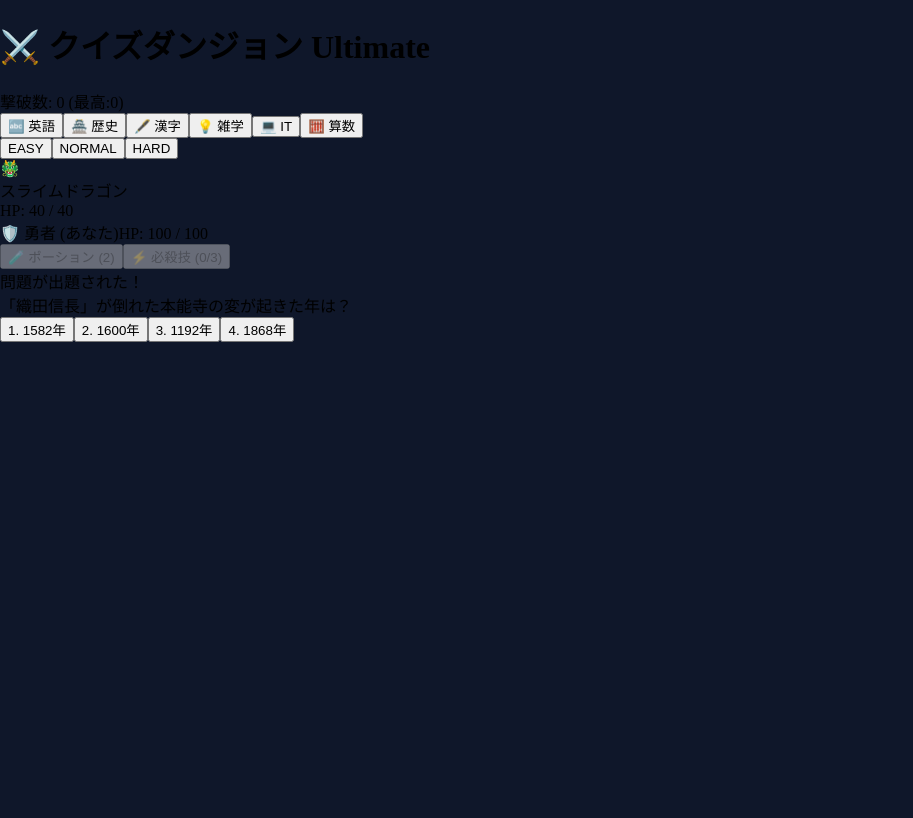
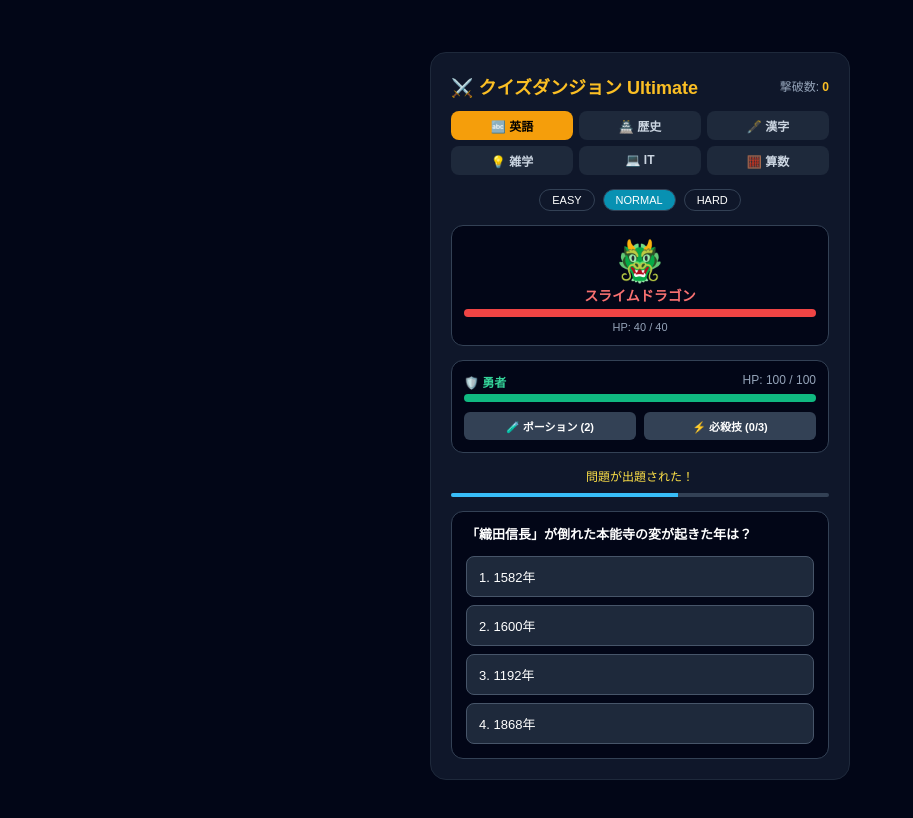
Before and after one commit to desrow9999-lang/english-dungeon, a Next.js app: page / in a window 1280 px wide. Shown: the top 818 px of the page, without its empty margins (0-913 px from the left). Built offline with nearby package versions, Linux system fonts and the light colour scheme; no server answers.

Commit message:
Update page.tsx

```diff
--- a/app/page.tsx
+++ b/app/page.tsx
@@ -2,53 +2,82 @@
 
 import React, { useState, useEffect, useRef } from 'react';
 
-// Stripe決済リンクのURL（取得したURLに書き換えてください）
-const STRIPE_URL = "https://buy.stripe.com/your_stripe_link_id";
+// 各ジャンルの予備問題（API通信失敗時・初回読み込み用の絶対落ちない安全データ）
+const FALLBACK_QUIZZES: Record<string, any[]> = {
+  english: [
+    { question: "「She is ______ about her new job.」", options: ["excited", "excite", "exciting", "excitedly"], answerIndex: 0 },
+    { question: "「I am looking forward to ______ you.」", options: ["seeing", "see", "seen", "saw"], answerIndex: 0 }
+  ],
+  history: [
+    { question: "「織田信長」が倒れた本能寺の変が起きた年は？", options: ["1582年", "1600年", "1192年", "1868年"], answerIndex: 0 },
+    { question: "江戸幕府を開いた人物は誰？", options: ["徳川家康", "豊臣秀吉", "源頼朝", "足利尊氏"], answerIndex: 0 }
+  ],
+  kanji: [
+    { question: "「海獺」の正しい読み方は？", options: ["らっこ", "かわうそ", "あざらし", "じゅごん"], answerIndex: 0 },
+    { question: "「一期一会」の意味として正しいものは？", options: ["生涯に一度の出会い", "1年に一度会うこと", "友達を大切にすること", "毎日楽しく過ごすこと"], answerIndex: 0 }
+  ],
+  trivia: [
+    { question: "シャープペンシルの「シャープ」の由来は？", options: ["家電メーカーのシャープ", "尖っているから", "鋭い音から", "発明者の名前"], answerIndex: 0 },
+    { question: "キリンの首の骨の数は何本？", options: ["7本", "12本", "20本", "5本"], answerIndex: 0 }
+  ],
+  it: [
+    { question: "Webサイトの見た目を整える言語はどれ？", options: ["CSS", "HTML", "Python", "SQL"], answerIndex: 0 },
+    { question: "「CPU」の説明として最も適しているものは？", options: ["コンピュータの頭脳", "主記憶装置", "電源ユニット", "通信ケーブル"], answerIndex: 0 }
+  ],
+  math: [
+    { question: "「7 × 8 - 6」の計算結果は？", options: ["50", "52", "48", "56"], answerIndex: 0 },
+    { question: "三角形の内角の和は何度？", options: ["180度", "360度", "90度", "270度"], answerIndex: 0 }
+  ]
+};
 
 // 8bit効果音プレイヤー (Web Audio API)
 const playSE = (type: 'correct' | 'wrong' | 'heal' | 'ultimate') => {
   if (typeof window === 'undefined') return;
-  const ctx = new (window.AudioContext || (window as any).webkitAudioContext)();
+  try {
+    const AudioCtx = window.AudioContext || (window as any).webkitAudioContext;
+    if (!AudioCtx) return;
+    const ctx = new AudioCtx();
     const osc = ctx.createOscillator();
     const gain = ctx.createGain();
     osc.connect(gain);
     gain.connect(ctx.destination);
 
     const now = ctx.currentTime;
-
     if (type === 'correct') {
       osc.type = 'sine';
-    osc.frequency.setValueAtTime(523.25, now); // C5
-    osc.frequency.setValueAtTime(659.25, now + 0.08); // E5
-    osc.frequency.setValueAtTime(783.99, now + 0.16); // G5
+      osc.frequency.setValueAtTime(523.25, now);
+      osc.frequency.setValueAtTime(659.25, now + 0.08);
       gain.gain.setValueAtTime(0.15, now);
-    gain.gain.exponentialRampToValueAtTime(0.01, now + 0.3);
+      gain.gain.exponentialRampToValueAtTime(0.01, now + 0.25);
       osc.start(now);
-    osc.stop(now + 0.3);
+      osc.stop(now + 0.25);
     } else if (type === 'wrong') {
       osc.type = 'sawtooth';
       osc.frequency.setValueAtTime(180, now);
       osc.frequency.setValueAtTime(130, now + 0.15);
       gain.gain.setValueAtTime(0.2, now);
-    gain.gain.exponentialRampToValueAtTime(0.01, now + 0.35);
+      gain.gain.exponentialRampToValueAtTime(0.01, now + 0.3);
       osc.start(now);
-    osc.stop(now + 0.35);
+      osc.stop(now + 0.3);
     } else if (type === 'heal') {
       osc.type = 'triangle';
       osc.frequency.setValueAtTime(400, now);
-    osc.frequency.exponentialRampToValueAtTime(800, now + 0.25);
+      osc.frequency.exponentialRampToValueAtTime(800, now + 0.2);
       gain.gain.setValueAtTime(0.2, now);
-    gain.gain.exponentialRampToValueAtTime(0.01, now + 0.3);
+      gain.gain.exponentialRampToValueAtTime(0.01, now + 0.25);
       osc.start(now);
-    osc.stop(now + 0.3);
+      osc.stop(now + 0.25);
     } else if (type === 'ultimate') {
       osc.type = 'square';
       osc.frequency.setValueAtTime(200, now);
-    osc.frequency.exponentialRampToValueAtTime(1200, now + 0.4);
-    gain.gain.setValueAtTime(0.25, now);
-    gain.gain.exponentialRampToValueAtTime(0.01, now + 0.5);
+      osc.frequency.exponentialRampToValueAtTime(1000, now + 0.35);
+      gain.gain.setValueAtTime(0.2, now);
+      gain.gain.exponentialRampToValueAtTime(0.01, now + 0.4);
       osc.start(now);
-    osc.stop(now + 0.5);
+      osc.stop(now + 0.4);
+    }
+  } catch {
+    // 自動再生制限対策
   }
 };
 
@@ -75,38 +104,23 @@ export default function Home() {
   const [monsterMaxHp, setMonsterMaxHp] = useState(40);
   const [monsterName, setMonsterName] = useState('スライムドラゴン');
   const [potions, setPotions] = useState(2);
-  const [charge, setCharge] = useState(0); // 必殺技ゲージ (0〜3)
+  const [charge, setCharge] = useState(0);
 
   // クイズ状態
-  const [quiz, setQuiz] = useState<any>(null);
-  const [loading, setLoading] = useState(true);
+  const [quiz, setQuiz] = useState<any>(FALLBACK_QUIZZES.english[0]);
+  const [loading, setLoading] = useState(false);
   const [selectedOption, setSelectedOption] = useState<number | null>(null);
-  const [message, setMessage] = useState('');
+  const [message, setMessage] = useState('スライムドラゴンが現れた！');
   const [timeLeft, setTimeLeft] = useState(10);
 
-  // 買い切り判定
-  const [isPaid, setIsPaid] = useState(false);
-  const [showBuyModal, setShowBuyModal] = useState(false);
-
-  // タイマー用
   const timerRef = useRef<any>(null);
 
-  // 初期化・Stripeリダイレクト検知
   useEffect(() => {
-    const urlParams = new URLSearchParams(window.location.search);
-    if (urlParams.get('paid') === 'true') {
-      localStorage.setItem('quiz_dungeon_paid', 'true');
-      setIsPaid(true);
-    } else {
-      const paid = localStorage.getItem('quiz_dungeon_paid') === 'true';
-      setIsPaid(paid);
-    }
     fetchNextQuiz(genre, difficulty);
   }, []);
 
-  // タイマー管理
   useEffect(() => {
-    if (loading || selectedOption !== null || showBuyModal) return;
+    if (loading || selectedOption !== null) return;
 
     setTimeLeft(10);
     clearInterval(timerRef.current);
@@ -123,7 +137,7 @@ export default function Home() {
     }, 1000);
 
     return () => clearInterval(timerRef.current);
-  }, [quiz, loading, selectedOption, showBuyModal]);
+  }, [quiz, loading, selectedOption]);
 
   // 新しい問題を取得
   const fetchNextQuiz = async (g = genre, d = difficulty) => {
@@ -135,38 +149,42 @@ export default function Home() {
         headers: { 'Content-Type': 'application/json' },
         body: JSON.stringify({ genre: g, difficulty: d }),
       });
+      if (!res.ok) throw new Error('API Error');
       const data = await res.json();
+      if (data && data.question && Array.isArray(data.options)) {
         setQuiz(data);
-      setMessage(`${data.question ? '問題が出題された！' : '敵が現れた！'}`);
-    } catch (e) {
-      console.error(e);
-      setMessage('クイズの読み込みに失敗しました');
+      } else {
+        throw new Error('Invalid Data');
+      }
+    } catch {
+      // API通信時エラーのフォールバック
+      const pool = FALLBACK_QUIZZES[g] || FALLBACK_QUIZZES.english;
+      const randomQuiz = pool[Math.floor(Math.random() * pool.length)];
+      setQuiz(randomQuiz);
     } finally {
       setLoading(false);
+      setMessage('問題が出題された！');
     }
   };
 
-  // 時間切れ時の処理
   const handleTimeout = () => {
     playSE('wrong');
-    setMessage('⏰ 時間切れ！ 敵の攻撃を受けた！ (15ダメージ)');
+    setMessage('⏰ 時間切れ！ 敵の攻撃を受けた！');
     const damage = 15;
     setPlayerHp((prev) => {
       const next = prev - damage;
       if (next <= 0) handleGameOver();
       return Math.max(0, next);
     });
-    setTimeout(() => fetchNextQuiz(), 1800);
+    setTimeout(() => fetchNextQuiz(), 1500);
   };
 
-  // 解答選択
   const handleSelect = (index: number) => {
-    if (selectedOption !== null || loading) return;
+    if (selectedOption !== null || loading || !quiz) return;
     clearInterval(timerRef.current);
     setSelectedOption(index);
 
     if (index === quiz.answerIndex) {
-      // 正解
       playSE('correct');
       const damage = 20;
       setMessage(`✨ 正解！ 敵に ${damage} のダメージ！`);
@@ -174,14 +192,12 @@ export default function Home() {
 
       const nextMonsterHp = monsterHp - damage;
       if (nextMonsterHp <= 0) {
-        // 敵撃破
         handleDefeatMonster();
       } else {
         setMonsterHp(nextMonsterHp);
-        setTimeout(() => fetchNextQuiz(), 1500);
+        setTimeout(() => fetchNextQuiz(), 1200);
       }
     } else {
-      // 不正解
       playSE('wrong');
       const damage = 15;
       setMessage(`💥 不正解... 敵からの反撃！ (${damage}ダメージ)`);
@@ -190,21 +206,14 @@ export default function Home() {
         if (next <= 0) handleGameOver();
         return Math.max(0, next);
       });
-      setTimeout(() => fetchNextQuiz(), 1500);
+      setTimeout(() => fetchNextQuiz(), 1200);
     }
   };
 
-  // モンスター撃破処理
   const handleDefeatMonster = () => {
     const nextDefeat = defeatCount + 1;
     setDefeatCount(nextDefeat);
     if (nextDefeat > highScore) setHighScore(nextDefeat);
-
-    // 無料版のお試し制限（1撃破でロック表示）
-    if (!isPaid && nextDefeat >= 1) {
-      setShowBuyModal(true);
-      return;
-    }
 
     setMessage(`🎉 ${monsterName} を倒した！ 次の敵が現れる...`);
     setTimeout(() => {
@@ -214,12 +223,11 @@ export default function Home() {
       setMonsterMaxHp(nextMax);
       setMonsterHp(nextMax);
       fetchNextQuiz();
-    }, 1800);
+    }, 1500);
   };
 
-  // ゲームオーバー
   const handleGameOver = () => {
-    setMessage('☠️ 勇者は倒れてしまった... ゲームオーバー');
+    setMessage('☠️ 勇者は倒れてしまった...');
     setTimeout(() => {
       alert(`ゲームオーバー！ 撃破数: ${defeatCount}`);
       setPlayerHp(100);
@@ -232,7 +240,6 @@ export default function Home() {
     }, 1000);
   };
 
-  // ポーション使用
   const handleUsePotion = () => {
     if (potions <= 0 || playerHp >= 100) return;
     playSE('heal');
@@ -241,13 +248,12 @@ export default function Home() {
     setMessage('🧪 ポーションを使った！ HPが40回復！');
   };
 
-  // 必殺技発動
   const handleUltimate = () => {
     if (charge < 3 || loading) return;
     playSE('ultimate');
     setCharge(0);
     const damage = 50;
-    setMessage(`⚡ 必殺アルティメットスラッシュ！ 敵に ${damage} の大ダメージ！`);
+    setMessage(`⚡ 必殺アルティメットスラッシュ！ 50ダメージ！`);
 
     const nextMonsterHp = monsterHp - damage;
     if (nextMonsterHp <= 0) {
@@ -257,104 +263,118 @@ export default function Home() {
     }
   };
 
-  // ジャンル変更
   const handleGenreChange = (gId: string) => {
     setGenre(gId);
     fetchNextQuiz(gId, difficulty);
   };
 
   return (
-    <main className="min-h-screen bg-slate-950 text-white flex flex-col items-center justify-center p-4 font-sans">
-      <div className="w-full max-w-md bg-slate-900 border border-slate-800 rounded-2xl p-5 shadow-2xl relative overflow-hidden">
+    <main style={{ minHeight: '100vh', backgroundColor: '#020617', color: '#fff', padding: '16px', fontFamily: 'sans-serif', display: 'flex', justifyContent: 'center', alignItems: 'center' }}>
+      <div style={{ width: '100%', maxWidth: '420px', backgroundColor: '#0f172a', border: '1px solid #1e293b', borderRadius: '16px', padding: '20px', boxSizing: 'border-box', position: 'relative' }}>
 
-        {/* ヘッダー / タイトル */}
-        <div className="flex justify-between items-center mb-3">
-          <h1 className="text-xl font-bold bg-gradient-to-r from-yellow-400 via-orange-400 to-red-500 bg-clip-text text-transparent">
+        {/* ヘッダー */}
+        <div style={{ display: 'flex', justifyContent: 'space-between', alignItems: 'center', marginBottom: '12px' }}>
+          <h1 style={{ fontSize: '18px', margin: 0, fontWeight: 'bold', color: '#fbbf24' }}>
             ⚔️ クイズダンジョン Ultimate
           </h1>
-          <div className="text-xs text-slate-400">
-            撃破数: <span className="text-yellow-400 font-bold">{defeatCount}</span> (最高:{highScore})
-          </div>
+          <span style={{ fontSize: '12px', color: '#94a3b8' }}>
+            撃破数: <strong style={{ color: '#fbbf24' }}>{defeatCount}</strong>
+          </span>
         </div>
 
         {/* ジャンル選択タブ */}
-        <div className="grid grid-cols-3 gap-1.5 mb-4">
+        <div style={{ display: 'grid', gridTemplateColumns: 'repeat(3, 1fr)', gap: '6px', marginBottom: '14px' }}>
           {GENRES.map((g) => (
             <button
               key={g.id}
               onClick={() => handleGenreChange(g.id)}
-              className={`py-1.5 text-xs font-semibold rounded-lg transition-all ${
-                genre === g.id
-                  ? 'bg-amber-500 text-slate-950 shadow-lg shadow-amber-500/20'
-                  : 'bg-slate-800 text-slate-300 hover:bg-slate-700'
-              }`}
+              style={{
+                padding: '6px',
+                fontSize: '12px',
+                fontWeight: 'bold',
+                borderRadius: '8px',
+                border: 'none',
+                backgroundColor: genre === g.id ? '#f59e0b' : '#1e293b',
+                color: genre === g.id ? '#000' : '#cbd5e1',
+                cursor: 'pointer'
+              }}
             >
               {g.label}
             </button>
           ))}
         </div>
 
-        {/* 難易度選択 */}
-        <div className="flex justify-center gap-2 mb-4">
+        {/* 難易度 */}
+        <div style={{ display: 'flex', justifyContent: 'center', gap: '8px', marginBottom: '14px' }}>
           {['EASY', 'NORMAL', 'HARD'].map((d) => (
             <button
               key={d}
-              onClick={() => {
-                setDifficulty(d);
-                fetchNextQuiz(genre, d);
+              onClick={() => { setDifficulty(d); fetchNextQuiz(genre, d); }}
+              style={{
+                padding: '4px 12px',
+                fontSize: '11px',
+                borderRadius: '12px',
+                border: '1px solid #334155',
+                backgroundColor: difficulty === d ? '#0891b2' : 'transparent',
+                color: '#fff',
+                cursor: 'pointer'
               }}
-              className={`px-3 py-1 text-xs rounded-full border transition ${
-                difficulty === d
-                  ? 'border-cyan-400 bg-cyan-950 text-cyan-300'
-                  : 'border-slate-700 text-slate-400'
-              }`}
             >
               {d}
             </button>
           ))}
         </div>
 
-        {/* モンスターエリア */}
-        <div className="bg-slate-950 border border-slate-800 rounded-xl p-4 text-center mb-4 relative">
-          <div className="text-5xl mb-2 animate-bounce">🐲</div>
-          <div className="font-bold text-red-400 mb-1">{monsterName}</div>
-          <div className="w-full bg-slate-800 h-3 rounded-full overflow-hidden mb-1">
-            <div
-              className="bg-red-500 h-full transition-all duration-300"
-              style={{ width: `${Math.max(0, (monsterHp / monsterMaxHp) * 100)}%` }}
-            />
+        {/* モンスター表示 */}
+        <div style={{ backgroundColor: '#020617', border: '1px solid #334155', borderRadius: '12px', padding: '12px', textAlign: 'center', marginBottom: '14px' }}>
+          <div style={{ fontSize: '40px' }}>🐲</div>
+          <div style={{ fontWeight: 'bold', color: '#f87171', fontSize: '14px', marginBottom: '4px' }}>{monsterName}</div>
+          <div style={{ width: '100%', backgroundColor: '#334155', height: '8px', borderRadius: '4px', overflow: 'hidden', marginBottom: '4px' }}>
+            <div style={{ width: `${Math.max(0, (monsterHp / monsterMaxHp) * 100)}%`, backgroundColor: '#ef4444', height: '100%', transition: 'all 0.3s' }} />
           </div>
-          <div className="text-xs text-slate-400">
-            HP: {Math.max(0, monsterHp)} / {monsterMaxHp}
-          </div>
+          <div style={{ fontSize: '11px', color: '#94a3b8' }}>HP: {Math.max(0, monsterHp)} / {monsterMaxHp}</div>
         </div>
 
-        {/* プレイヤーエリア */}
-        <div className="bg-slate-950 border border-slate-800 rounded-xl p-3 mb-4">
-          <div className="flex justify-between items-center text-xs mb-1">
-            <span className="font-bold text-emerald-400">🛡️ 勇者 (あなた)</span>
-            <span className="text-slate-400">HP: {playerHp} / 100</span>
+        {/* 勇者ステータス & コマンド */}
+        <div style={{ backgroundColor: '#020617', border: '1px solid #334155', borderRadius: '12px', padding: '12px', marginBottom: '14px' }}>
+          <div style={{ display: 'flex', justifyContent: 'space-between', fontSize: '12px', marginBottom: '4px' }}>
+            <span style={{ fontWeight: 'bold', color: '#34d399' }}>🛡️ 勇者</span>
+            <span style={{ color: '#94a3b8' }}>HP: {playerHp} / 100</span>
           </div>
-          <div className="w-full bg-slate-800 h-3 rounded-full overflow-hidden mb-3">
-            <div
-              className="bg-emerald-500 h-full transition-all duration-300"
-              style={{ width: `${playerHp}%` }}
-            />
+          <div style={{ width: '100%', backgroundColor: '#334155', height: '8px', borderRadius: '4px', overflow: 'hidden', marginBottom: '10px' }}>
+            <div style={{ width: `${playerHp}%`, backgroundColor: '#10b981', height: '100%', transition: 'all 0.3s' }} />
           </div>
 
-          {/* コマンドボタン (ポーション & 必殺技) */}
-          <div className="grid grid-cols-2 gap-2">
+          <div style={{ display: 'grid', gridTemplateColumns: '1fr 1fr', gap: '8px' }}>
             <button
               onClick={handleUsePotion}
               disabled={potions <= 0 || playerHp >= 100}
-              className="bg-emerald-900/40 hover:bg-emerald-900/70 border border-emerald-600/50 text-emerald-300 py-1.5 rounded-lg text-xs font-bold disabled:opacity-40 transition"
+              style={{
+                padding: '6px',
+                fontSize: '11px',
+                fontWeight: 'bold',
+                borderRadius: '6px',
+                border: 'none',
+                backgroundColor: potions > 0 && playerHp < 100 ? '#059669' : '#334155',
+                color: '#fff',
+                cursor: 'pointer'
+              }}
             >
               🧪 ポーション ({potions})
             </button>
             <button
               onClick={handleUltimate}
               disabled={charge < 3}
-              className="bg-purple-900/40 hover:bg-purple-900/70 border border-purple-500/50 text-purple-300 py-1.5 rounded-lg text-xs font-bold disabled:opacity-40 transition"
+              style={{
+                padding: '6px',
+                fontSize: '11px',
+                fontWeight: 'bold',
+                borderRadius: '6px',
+                border: 'none',
+                backgroundColor: charge >= 3 ? '#9333ea' : '#334155',
+                color: '#fff',
+                cursor: 'pointer'
+              }}
             >
               ⚡ 必殺技 ({charge}/3)
             </button>
@@ -362,42 +382,45 @@ export default function Home() {
         </div>
 
         {/* メッセージ ＆ タイマー */}
-        <div className="text-center text-xs text-amber-300 mb-3 h-5 font-medium">
+        <div style={{ textAlign: 'center', fontSize: '12px', color: '#fde047', marginBottom: '8px', minHeight: '18px' }}>
           {message}
         </div>
-        <div className="w-full bg-slate-800 h-1.5 rounded-full overflow-hidden mb-4">
-          <div
-            className="bg-cyan-400 h-full transition-all duration-1000"
-            style={{ width: `${(timeLeft / 10) * 100}%` }}
-          />
+        <div style={{ width: '100%', backgroundColor: '#334155', height: '4px', borderRadius: '2px', overflow: 'hidden', marginBottom: '14px' }}>
+          <div style={{ width: `${(timeLeft / 10) * 100}%`, backgroundColor: '#38bdf8', height: '100%', transition: 'all 1s linear' }} />
         </div>
 
-        {/* クイズ問題カード */}
-        <div className="bg-slate-950 border border-slate-800 rounded-xl p-4">
+        {/* クイズ表示 */}
+        <div style={{ backgroundColor: '#020617', border: '1px solid #334155', borderRadius: '12px', padding: '14px' }}>
           {loading ? (
-            <div className="text-center py-8 text-slate-500 animate-pulse text-sm">
-              🧙‍♂️ AIが試練（問題）を召喚中...
-            </div>
+            <div style={{ textAlign: 'center', padding: '20px 0', color: '#94a3b8', fontSize: '13px' }}>🧙‍♂️ クイズを解読中...</div>
           ) : (
             <>
-              <div className="font-semibold text-sm mb-4 text-slate-200 min-h-[48px]">
+              <div style={{ fontSize: '13px', fontWeight: 'bold', marginBottom: '12px', lineHeight: '1.4' }}>
                 {quiz?.question}
               </div>
-
-              <div className="space-y-2">
-                {quiz?.options.map((opt: string, idx: number) => {
-                  let btnColor = 'bg-slate-800 hover:bg-slate-700 border-slate-700 text-slate-200';
+              <div style={{ display: 'flex', flexDirection: 'column', gap: '8px' }}>
+                {quiz?.options?.map((opt: string, idx: number) => {
+                  let bgColor = '#1e293b';
                   if (selectedOption !== null) {
-                    if (idx === quiz.answerIndex) btnColor = 'bg-emerald-600 border-emerald-500 text-white';
-                    else if (idx === selectedOption) btnColor = 'bg-rose-600 border-rose-500 text-white';
+                    if (idx === quiz.answerIndex) bgColor = '#059669';
+                    else if (idx === selectedOption) bgColor = '#dc2626';
                   }
-
                   return (
                     <button
                       key={idx}
                       onClick={() => handleSelect(idx)}
                       disabled={selectedOption !== null}
-                      className={`w-full text-left p-3 rounded-lg border text-xs font-medium transition-all ${btnColor}`}
+                      style={{
+                        width: '100%',
+                        padding: '10px 12px',
+                        textAlign: 'left',
+                        fontSize: '13px',
+                        backgroundColor: bgColor,
+                        color: '#fff',
+                        border: '1px solid #475569',
+                        borderRadius: '8px',
+                        cursor: 'pointer'
+                      }}
                     >
                       {idx + 1}. {opt}
                     </button>
@@ -408,33 +431,6 @@ export default function Home() {
           )}
         </div>
 
-        {/* 1200円 買い切り購入ロックモーダル */}
-        {showBuyModal && (
-          <div className="absolute inset-0 bg-slate-950/90 backdrop-blur-md flex flex-col items-center justify-center p-6 text-center">
-            <div className="text-4xl mb-3">👑</div>
-            <h2 className="text-lg font-bold text-yellow-400 mb-2">無料お試しプレイ終了！</h2>
-            <p className="text-xs text-slate-300 mb-6 leading-relaxed">
-              1,200円（買い切り）で全てのジャンル（英語・歴史・漢字・雑学・IT・算数）が無制限プレイ可能になります！
-            </p>
-            <a
-              href={STRIPE_URL}
-              className="w-full py-3 bg-gradient-to-r from-amber-500 to-orange-500 text-slate-950 font-bold rounded-xl shadow-lg hover:brightness-110 transition block text-sm"
-            >
-              全機能解放（1,200円）
-            </a>
-            <button
-              onClick={() => {
-                setShowBuyModal(false);
-                setDefeatCount(0);
-                setMonsterHp(40);
-              }}
-              className="mt-4 text-xs text-slate-500 underline"
-            >
-              最初からもう一度お試し
-            </button>
-          </div>
-        )}
-
       </div>
     </main>
   );
```
Lines whose indentation alone changed are shown as unchanged.
